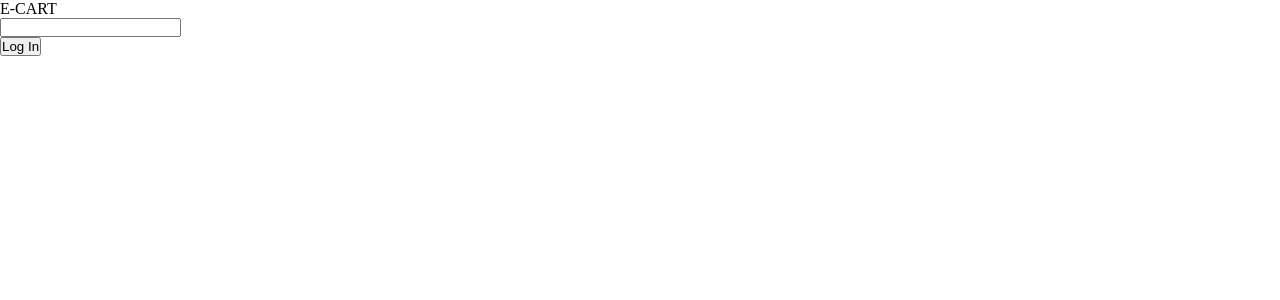
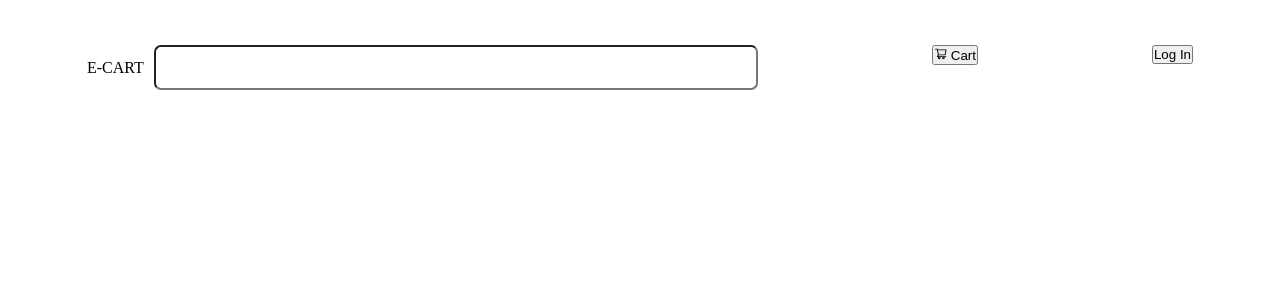
Before and after one commit to jyotirmoy-sinhababu/E-Commerce-website, a React (Vite) app: page / in a window 1280 px wide. Shown: the top 300 px of the page. Built offline with nearby package versions, Linux system fonts and the light colour scheme.

Commit message:
style added

```diff
--- a/package.json
+++ b/package.json
@@ -12,7 +12,8 @@
   "dependencies": {
     "axios": "^1.4.0",
     "react": "^18.2.0",
-    "react-dom": "^18.2.0"
+    "react-dom": "^18.2.0",
+    "react-icons": "^4.10.1"
   },
   "devDependencies": {
     "@types/react": "^18.2.15",
--- a/src/components/nav/Nav.tsx
+++ b/src/components/nav/Nav.tsx
@@ -1,6 +1,7 @@
 import SearchBar from '../../sub-components/searchBar/SearchBar';
 import LogInBtn from '../../sub-components/btns/LogInBtn';
 
+import { AiOutlineShoppingCart } from 'react-icons/ai';
 import './navStyle.css';
 
 const Nav = () => {
@@ -8,9 +9,12 @@ const Nav = () => {
     <div className='nav-cnt'>
       <div className='nav-logo-cnt'>
         <p className='nav-logo-txt'>E-CART</p>
+        <SearchBar />
       </div>
-      <div className='nav-searchBar-cnt'>
-        <SearchBar />
+      <div>
+        <button>
+          <AiOutlineShoppingCart /> Cart
+        </button>
       </div>
       <div className='nav-logIn-btn-cnt'>
         <LogInBtn />
--- a/src/components/nav/navStyle.css
+++ b/src/components/nav/navStyle.css
@@ -0,0 +1,11 @@
+.nav-cnt {
+  display: flex;
+  justify-content: space-around;
+  padding-top: 45px;
+}
+
+.nav-logo-cnt {
+  display: flex;
+  align-items: center;
+  gap: 10px;
+}
--- a/src/sub-components/searchBar/SearchBar.tsx
+++ b/src/sub-components/searchBar/SearchBar.tsx
@@ -1,7 +1,9 @@
+import './searchBarStyle.css';
+
 const SearchBar = () => {
   return (
-    <form>
-      <input type='text' />
+    <form className='searchBar-form'>
+      <input className='searchBar-inputField' type='text' />
     </form>
   );
 };
--- /dev/null
+++ b/src/sub-components/searchBar/searchBarStyle.css
@@ -0,0 +1,5 @@
+.searchBar-inputField {
+  width: 600px;
+  height: 41px;
+  border-radius: 7px;
+}
```
Also changed, not shown: 1 other file (tests, documents, lock files or other folders).
